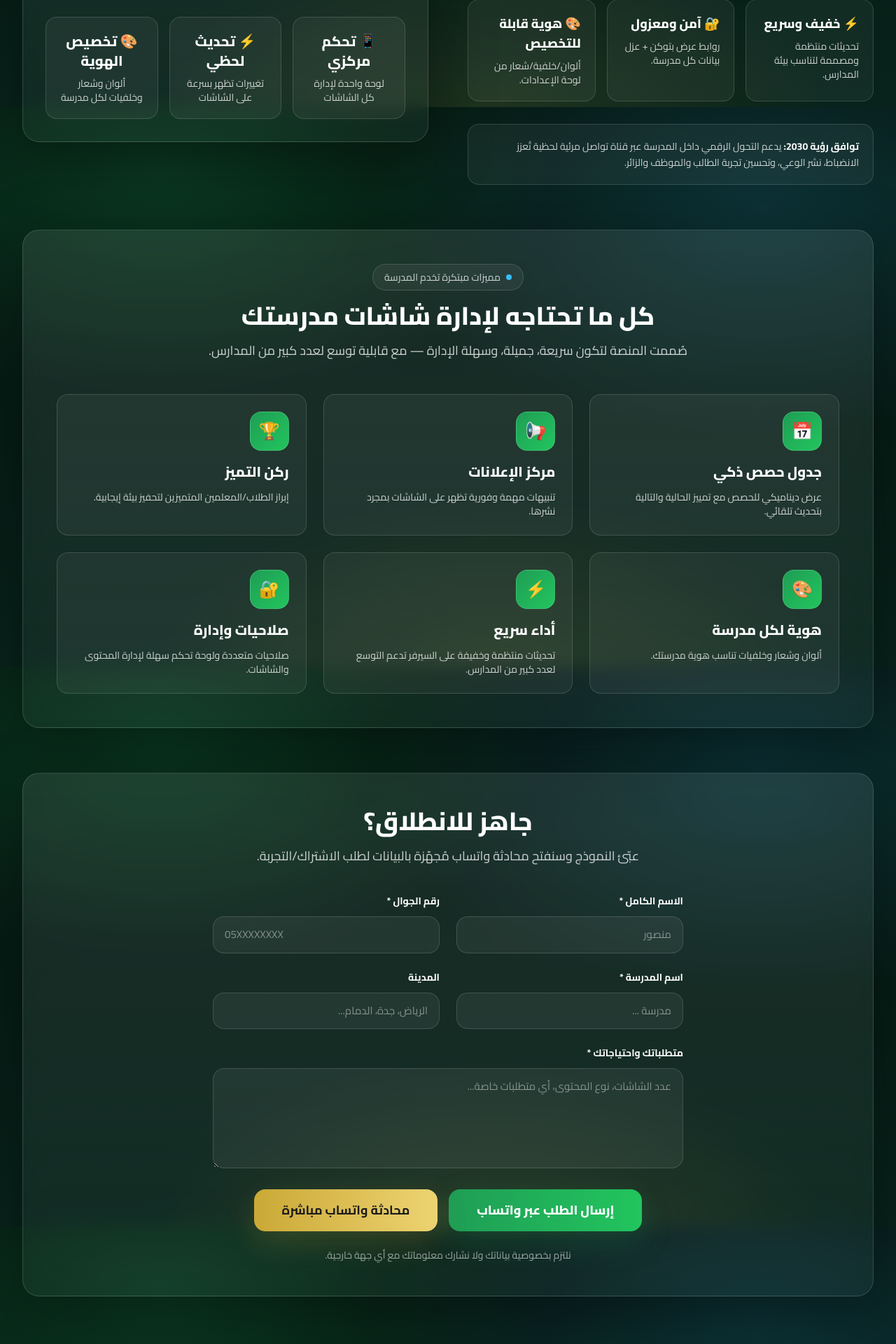
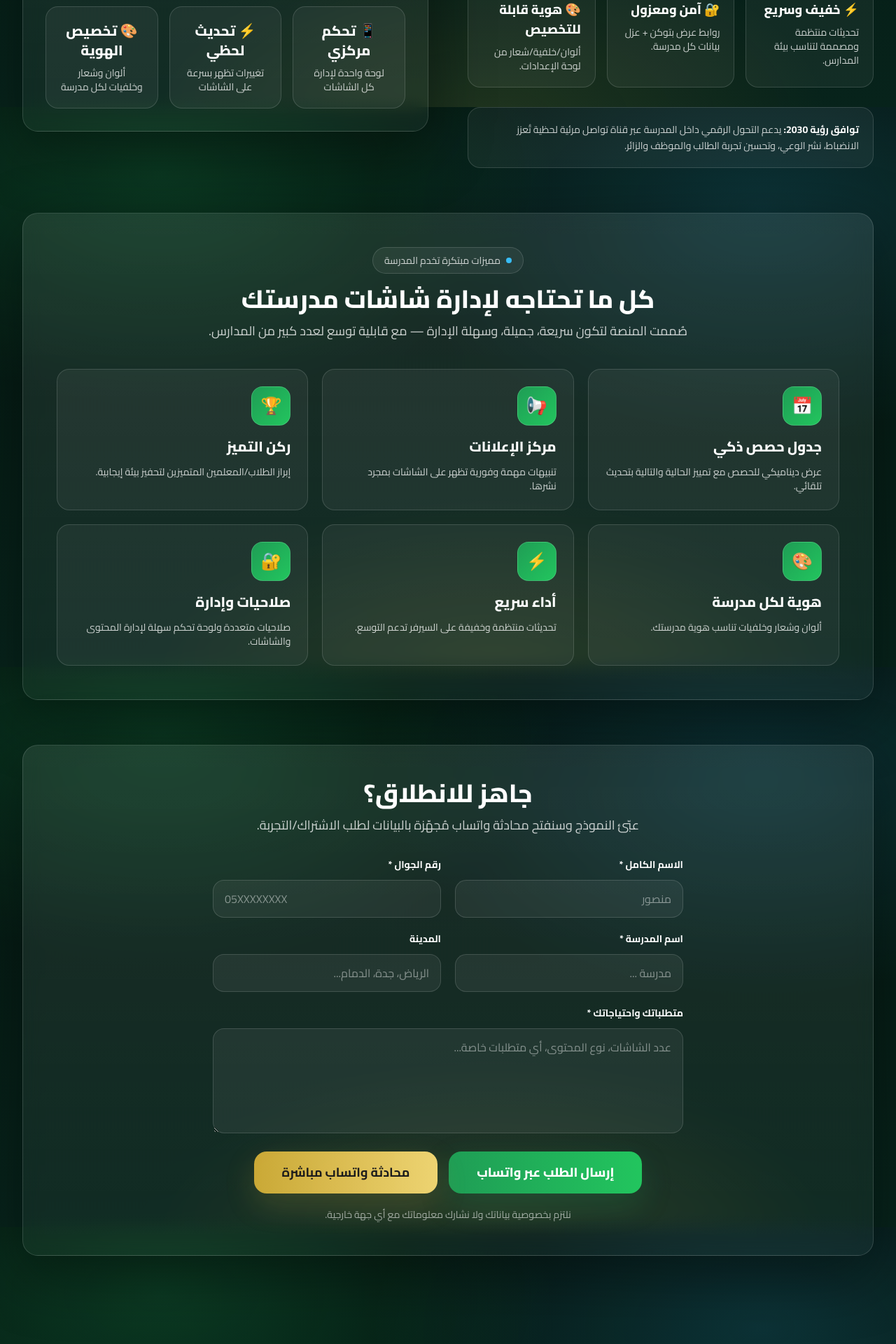
Before and after one commit to azzam1122112-dot/school_display, a Django app: page / in a window 1280 px wide. Shown: the part 647-2567 px from the top of the page at 70% size. Run offline with Django 5.2, Linux system fonts and the light colour scheme; some libraries are stand-ins or nearby versions.

Commit message:
الصفحة الرئيسية تحديث 2

```diff
--- a/templates/website/unconfigured_display.html
+++ b/templates/website/unconfigured_display.html
@@ -7,8 +7,8 @@
   <meta name="theme-color" content="#07231b">
   <title>لوحة العرض الذكية — التحول الرقمي للشاشات المدرسية</title>
 
-  <!-- (تم حذف favicon لتجنب خطأ manifest إذا الملف غير موجود) -->
-  {# <link rel="icon" href="{% static 'favicon.ico' %}"> #}
+  <!-- favicon (آمن بدون static tag لتجنّب Manifest 500) -->
+  <link rel="icon" href="/static/favicon.ico">
 
   <!-- Font -->
   <link rel="preconnect" href="https://fonts.googleapis.com">
@@ -22,7 +22,6 @@
     :root{
       --bg1:#04150f;
       --bg2:#07231b;
-      --navy:#071b2a;
 
       --card:rgba(255,255,255,.06);
       --stroke:rgba(255,255,255,.14);
@@ -34,7 +33,6 @@
       --gold:#d4af37;
       --sky:#38bdf8;
 
-      --danger:#fb7185;
       --radius: 22px;
     }
 
@@ -48,56 +46,83 @@
         radial-gradient(800px 420px at 55% 102%, rgba(212,175,55,.12), transparent 60%),
         linear-gradient(180deg, var(--bg1), var(--bg2));
       overflow-x:hidden;
-      min-height:100vh;
+      /* حل iOS viewport */
+      min-height: 100svh;
+    }
+
+    /* تقليل مشاكل التحريك على الأجهزة الضعيفة/اللمس */
+    @media (prefers-reduced-motion: reduce){
+      *{ animation: none !important; transition: none !important; scroll-behavior: auto !important; }
     }
 
     .glass{
       background:linear-gradient(180deg, rgba(255,255,255,.085), rgba(255,255,255,.04));
       border:1px solid var(--stroke);
       box-shadow:0 24px 90px rgba(0,0,0,.38);
+      border-radius: var(--radius);
+    }
+    /* blur اختياري وبس إذا مدعوم */
+    @supports ((-webkit-backdrop-filter: blur(12px)) or (backdrop-filter: blur(12px))){
+      .glass{
+        -webkit-backdrop-filter: blur(12px);
         backdrop-filter: blur(12px);
+      }
     }
 
     .soft{
       border:1px solid rgba(255,255,255,.14);
       background: rgba(255,255,255,.05);
-      transition: all .25s ease;
+      border-radius: 18px;
     }
+
+    /* hover فقط للأجهزة اللي تدعم hover فعليًا */
+    @media (hover:hover) and (pointer:fine){
+      .soft{ transition: transform .22s ease, box-shadow .22s ease, background .22s ease; }
       .soft:hover{
         background: rgba(255,255,255,.085);
         transform: translateY(-2px);
         box-shadow: 0 12px 40px rgba(0,0,0,.25);
       }
+    }
 
     .btnBrand{
       background: linear-gradient(90deg, rgba(31,157,85,1), rgba(34,197,94,1));
       box-shadow:0 16px 44px rgba(31,157,85,.22);
-      transition: all .25s ease;
+      border-radius: 18px;
+      transition: filter .2s ease, transform .2s ease, box-shadow .2s ease;
     }
-    .btnBrand:hover{
-      filter:brightness(1.08);
-      transform: translateY(-2px);
-      box-shadow:0 20px 50px rgba(31,157,85,.30);
+    .btnBrand:active{ transform: translateY(1px); }
+    @media (hover:hover) and (pointer:fine){
+      .btnBrand:hover{ filter:brightness(1.08); transform: translateY(-2px); box-shadow:0 20px 50px rgba(31,157,85,.30); }
     }
 
     .btnGold{
       background: linear-gradient(90deg, rgba(212,175,55,.95), rgba(255,225,120,.92));
       color:#1b1b1b;
       box-shadow:0 16px 44px rgba(212,175,55,.18);
-      transition: all .25s ease;
+      border-radius: 18px;
+      transition: filter .2s ease, transform .2s ease;
     }
+    .btnGold:active{ transform: translateY(1px); }
+    @media (hover:hover) and (pointer:fine){
       .btnGold:hover{ filter:brightness(1.05); transform: translateY(-2px); }
+    }
 
     .btnGhost{
       background: rgba(255,255,255,.06);
       border:1px solid rgba(255,255,255,.14);
-      transition: all .25s ease;
+      border-radius: 18px;
+      transition: background .2s ease, transform .2s ease;
     }
+    .btnGhost:active{ transform: translateY(1px); }
+    @media (hover:hover) and (pointer:fine){
       .btnGhost:hover{ background: rgba(255,255,255,.12); transform: translateY(-2px); }
+    }
 
     .tag{
       background: rgba(255,255,255,.06);
       border:1px solid rgba(255,255,255,.14);
+      border-radius: 999px;
     }
 
     .inputX{
@@ -108,8 +133,8 @@
       padding:14px 16px;
       outline:none;
       color:#e5e7eb;
-      font-size:15px;
-      transition: all .2s ease;
+      font-size: 16px; /* مهم للـ iOS حتى لا يعمل Zoom */
+      transition: border-color .2s ease, box-shadow .2s ease, background .2s ease;
     }
     .inputX:focus{
       border-color: rgba(34,197,94,.65);
@@ -118,18 +143,21 @@
     }
     .inputX::placeholder{ color: rgba(255,255,255,.45); }
 
-    /* Video */
+    /* Video: aspect-ratio أفضل من padding-bottom، مع fallback */
     .video-wrap{
       position:relative;
       width:100%;
-      padding-bottom:56.25%;
-      border-radius: 22px;
+      border-radius: 18px;
       overflow:hidden;
       background:#000;
       border:1px solid rgba(255,255,255,.14);
+      aspect-ratio: 16 / 9;
+    }
+    @supports not (aspect-ratio: 16 / 9){
+      .video-wrap{ padding-bottom:56.25%; height:0; }
+      .video-wrap iframe{ position:absolute; inset:0; }
     }
     .video-wrap iframe{
-      position:absolute; inset:0;
       width:100%; height:100%;
       border:0;
     }
@@ -145,12 +173,12 @@
     }
     .video-overlay.hide{ opacity:0; pointer-events:none; }
     .play-btn{
-      width:78px; height:78px;
+      width:76px; height:76px;
       border-radius:999px;
       display:flex; align-items:center; justify-content:center;
       background: linear-gradient(135deg, var(--green2), rgba(56,189,248,.9));
       box-shadow:0 16px 60px rgba(34,197,94,.35);
-      font-size:32px;
+      font-size:30px;
     }
 
     @keyframes float { 0%,100%{transform:translateY(0)} 50%{transform:translateY(-10px)} }
@@ -159,11 +187,11 @@
     @keyframes fadeUp { from{opacity:0; transform:translateY(10px)} to{opacity:1; transform:translateY(0)} }
     .fadeUp{ animation: fadeUp .5s ease both; }
 
-    /* Toast */
+    /* Toast مع Safe-area */
     .toast{
       position:fixed;
       left:16px; right:16px;
-      bottom:16px;
+      bottom: calc(16px + env(safe-area-inset-bottom));
       z-index:50;
       max-width:640px;
       margin:0 auto;
@@ -171,91 +199,95 @@
     }
     .toast.show{ display:block; }
 
-    @media (max-width: 768px){
+    /* تحسينات موبايل */
+    @media (max-width: 640px){
+      .floating{ animation: none; } /* لتخفيف الحمل */
       .play-btn{ width:62px; height:62px; font-size:24px; }
-      .video-wrap{ border-radius:16px; }
     }
   </style>
 </head>
 
 <body>
+
   <!-- Header -->
   <header class="relative">
-    <div class="mx-auto max-w-7xl px-4 sm:px-6 lg:px-8 pt-8">
-      <div class="glass rounded-3xl px-6 sm:px-8 py-4 flex items-center justify-between gap-4">
-        <div class="flex items-center gap-4">
-          <div class="h-12 w-12 rounded-2xl soft flex items-center justify-center text-2xl floating">🏫</div>
-          <div>
-            <div class="text-lg sm:text-xl font-extrabold leading-tight"
+    <div class="mx-auto max-w-7xl px-4 sm:px-6 lg:px-8 pt-6 sm:pt-8">
+      <div class="glass px-4 sm:px-6 py-4 flex flex-col sm:flex-row sm:items-center sm:justify-between gap-4">
+        <div class="flex items-center gap-3 sm:gap-4 min-w-0">
+          <div class="h-12 w-12 rounded-2xl soft flex items-center justify-center text-2xl floating shrink-0">🏫</div>
+          <div class="min-w-0">
+            <div class="text-lg sm:text-xl font-extrabold leading-tight truncate"
                  style="background:linear-gradient(90deg, var(--green2), var(--sky)); -webkit-background-clip:text; background-clip:text; color:transparent;">
               لوحة العرض الذكية للمدارس
             </div>
-            <div class="text-xs sm:text-sm" style="color:var(--muted2)">
+            <div class="text-xs sm:text-sm leading-relaxed" style="color:var(--muted2)">
               التحول الرقمي المتكامل للشاشات المدرسية — بما يتوافق مع رؤية المملكة 2030
             </div>
           </div>
         </div>
 
-        <div class="flex items-center gap-3">
-          <a href="{% url 'dashboard:login' %}" class="btnGhost rounded-2xl px-5 py-2.5 text-sm font-bold">تسجيل الدخول</a>
-          <a href="#contact" class="btnBrand rounded-2xl px-5 py-2.5 text-sm font-extrabold flex items-center gap-2">
+        <div class="flex flex-col sm:flex-row items-stretch sm:items-center gap-3">
+          <a href="{% url 'dashboard:login' %}" class="btnGhost px-5 py-3 text-sm font-bold text-center">تسجيل الدخول</a>
+          <a href="#contact" class="btnBrand px-5 py-3 text-sm font-extrabold flex items-center justify-center gap-2 text-center">
             <span>طلب تجربة مجانية</span>
-            <span>→</span>
+            <span aria-hidden="true">→</span>
           </a>
         </div>
       </div>
     </div>
   </header>
 
-  <main class="relative mx-auto max-w-7xl px-4 sm:px-6 lg:px-8 py-10 lg:py-16 space-y-16">
+  <main class="relative mx-auto max-w-7xl px-4 sm:px-6 lg:px-8 py-10 lg:py-16 space-y-14 lg:space-y-16">
+
     <!-- Hero -->
-    <section class="grid grid-cols-1 lg:grid-cols-2 gap-10 lg:gap-14 items-center">
-      <div class="space-y-8 fadeUp">
-        <div class="inline-flex items-center gap-2 rounded-full px-4 py-2 tag text-sm">
+    <section class="grid grid-cols-1 lg:grid-cols-2 gap-8 lg:gap-14 items-center">
+      <div class="space-y-7 fadeUp">
+        <div class="inline-flex items-center gap-2 tag px-4 py-2 text-sm w-fit">
           <span class="h-2 w-2 rounded-full inline-block" style="background:var(--green2)"></span>
           <span style="color:var(--muted)">تحديث تلقائي • هوية لكل مدرسة • لوحة تحكم مركزية</span>
         </div>
 
-        <h1 class="text-4xl sm:text-5xl lg:text-6xl font-extrabold leading-tight">
+        <h1 class="font-extrabold leading-tight"
+            style="font-size:clamp(28px, 4vw, 56px);">
           حوّل شاشات مدرستك إلى
           <span style="background:linear-gradient(90deg, var(--gold), #fde68a); -webkit-background-clip:text; background-clip:text; color:transparent;">
             منصة اتصال ذكية
           </span>
         </h1>
 
-        <p class="text-lg leading-relaxed" style="color:var(--muted)">
+        <p class="leading-relaxed" style="color:var(--muted); font-size:clamp(15px, 1.5vw, 18px);">
           نظام متكامل لعرض المعلومات المدرسية بشكل ديناميكي وجذاب:
           <strong class="text-white">الحصص</strong>، <strong class="text-white">التنبيهات</strong>،
           <strong class="text-white">جدول اليوم</strong>، <strong class="text-white">المتميزون</strong>،
           والإعلانات — مع تحديث تلقائي وتحكم كامل.
         </p>
 
-        <div class="flex flex-col sm:flex-row gap-4 pt-2">
-          <a href="#contact" class="btnBrand rounded-2xl px-8 py-4 text-center font-extrabold text-lg">
+        <div class="flex flex-col sm:flex-row gap-4 pt-1">
+          <a href="#contact" class="btnBrand px-7 py-4 text-center font-extrabold text-base sm:text-lg">
             🚀 ابدأ تجربتك المجانية
           </a>
-          <a href="#demo" class="btnGhost rounded-2xl px-8 py-4 text-center font-bold text-lg flex items-center justify-center gap-2">
-            <span>🎬 شاهد العرض التوضيحي</span>
+          <a href="#demo" class="btnGhost px-7 py-4 text-center font-bold text-base sm:text-lg">
+            🎬 شاهد العرض التوضيحي
           </a>
         </div>
 
-        <!-- ✅ تم استبدال الأرقام الوهمية ببطاقات مزايا بدون أرقام -->
-        <div class="grid grid-cols-1 sm:grid-cols-3 gap-4 pt-6">
-          <div class="soft rounded-2xl p-5">
+        <!-- بدون أرقام وهمية -->
+        <div class="grid grid-cols-1 sm:grid-cols-3 gap-4 pt-4">
+          <div class="soft p-5">
             <div class="text-lg font-extrabold">⚡ خفيف وسريع</div>
             <div class="text-sm mt-2" style="color:var(--muted)">تحديثات منتظمة ومصممة لتناسب بيئة المدارس.</div>
           </div>
-          <div class="soft rounded-2xl p-5">
+          <div class="soft p-5">
             <div class="text-lg font-extrabold">🔐 آمن ومعزول</div>
             <div class="text-sm mt-2" style="color:var(--muted)">روابط عرض بتوكن + عزل بيانات كل مدرسة.</div>
           </div>
-          <div class="soft rounded-2xl p-5">
+          <div class="soft p-5">
             <div class="text-lg font-extrabold">🎨 هوية قابلة للتخصيص</div>
             <div class="text-sm mt-2" style="color:var(--muted)">ألوان/خلفية/شعار من لوحة الإعدادات.</div>
           </div>
         </div>
 
-        <div class="soft rounded-2xl p-5">
+        <div class="soft p-5">
           <div class="text-sm leading-relaxed" style="color:var(--muted)">
             <strong class="text-white">توافق رؤية 2030:</strong>
             يدعم التحول الرقمي داخل المدرسة عبر قناة تواصل مرئية لحظية تُعزز الانضباط، نشر الوعي، وتحسين تجربة الطالب والموظف والزائر.
@@ -264,13 +296,13 @@
       </div>
 
       <!-- Demo Video -->
-      <div id="demo" class="glass rounded-3xl p-6 lg:p-8 fadeUp">
-        <div class="flex items-center justify-between gap-4 mb-6">
+      <div id="demo" class="glass p-5 sm:p-6 lg:p-8 fadeUp">
+        <div class="flex items-center justify-between gap-4 mb-5">
           <div>
-            <div class="font-extrabold text-2xl">🎥 عرض توضيحي سريع</div>
+            <div class="font-extrabold text-xl sm:text-2xl">🎥 عرض توضيحي سريع</div>
             <div class="text-sm mt-2" style="color:var(--muted)">اضغط تشغيل لمشاهدة الفيديو</div>
           </div>
-          <div class="h-14 w-14 rounded-2xl soft flex items-center justify-center text-2xl">⚡</div>
+          <div class="h-14 w-14 rounded-2xl soft flex items-center justify-center text-2xl shrink-0">⚡</div>
         </div>
 
         <div class="video-wrap" data-youtube-url="https://www.youtube.com/watch?v=yqa9aT460GM">
@@ -290,15 +322,15 @@
         </div>
 
         <div class="mt-6 grid grid-cols-1 sm:grid-cols-3 gap-4">
-          <div class="soft rounded-2xl p-5 text-center">
+          <div class="soft p-5 text-center">
             <div class="text-xl font-extrabold mb-2">📱 تحكم مركزي</div>
             <div class="text-sm" style="color:var(--muted)">لوحة واحدة لإدارة كل الشاشات</div>
           </div>
-          <div class="soft rounded-2xl p-5 text-center">
+          <div class="soft p-5 text-center">
             <div class="text-xl font-extrabold mb-2">⚡ تحديث لحظي</div>
             <div class="text-sm" style="color:var(--muted)">تغييرات تظهر بسرعة على الشاشات</div>
           </div>
-          <div class="soft rounded-2xl p-5 text-center">
+          <div class="soft p-5 text-center">
             <div class="text-xl font-extrabold mb-2">🎨 تخصيص الهوية</div>
             <div class="text-sm" style="color:var(--muted)">ألوان وشعار وخلفيات لكل مدرسة</div>
           </div>
@@ -307,34 +339,34 @@
     </section>
 
     <!-- Features -->
-    <section id="features" class="glass rounded-3xl p-8 lg:p-12 fadeUp">
-      <div class="text-center mb-12">
-        <div class="inline-flex items-center gap-2 rounded-full px-4 py-2 tag text-sm mb-4">
+    <section id="features" class="glass p-6 sm:p-8 lg:p-12 fadeUp">
+      <div class="text-center mb-10">
+        <div class="inline-flex items-center gap-2 tag px-4 py-2 text-sm mb-4">
           <span class="h-2 w-2 rounded-full inline-block" style="background:var(--sky)"></span>
           <span style="color:var(--muted)">مميزات مبتكرة تخدم المدرسة</span>
         </div>
-        <h2 class="text-3xl lg:text-4xl font-extrabold mb-4">كل ما تحتاجه لإدارة شاشات مدرستك</h2>
-        <p class="text-lg max-w-3xl mx-auto" style="color:var(--muted)">
+        <h2 class="text-2xl sm:text-3xl lg:text-4xl font-extrabold mb-3">كل ما تحتاجه لإدارة شاشات مدرستك</h2>
+        <p class="text-base sm:text-lg max-w-3xl mx-auto" style="color:var(--muted)">
           صُممت المنصة لتكون سريعة، جميلة، وسهلة الإدارة — مع قابلية توسع لعدد كبير من المدارس.
         </p>
       </div>
 
-      <div id="featuresContainer" class="grid grid-cols-1 md:grid-cols-2 lg:grid-cols-3 gap-6"></div>
+      <div id="featuresContainer" class="grid grid-cols-1 md:grid-cols-2 lg:grid-cols-3 gap-5"></div>
     </section>
 
     <!-- Contact -->
-    <section id="contact" class="glass rounded-3xl p-8 lg:p-12 fadeUp">
-      <div class="text-center mb-10">
-        <h2 class="text-3xl lg:text-4xl font-extrabold mb-4">جاهز للانطلاق؟</h2>
-        <p class="text-lg max-w-2xl mx-auto" style="color:var(--muted)">
+    <section id="contact" class="glass p-6 sm:p-8 lg:p-12 fadeUp">
+      <div class="text-center mb-8">
+        <h2 class="text-2xl sm:text-3xl lg:text-4xl font-extrabold mb-3">جاهز للانطلاق؟</h2>
+        <p class="text-base sm:text-lg max-w-2xl mx-auto" style="color:var(--muted)">
           عبّئ النموذج وسنفتح محادثة واتساب مُجهّزة بالبيانات لطلب الاشتراك/التجربة.
         </p>
       </div>
 
       <div class="max-w-2xl mx-auto">
-        <form id="contactForm" class="space-y-6">
+        <form id="contactForm" class="space-y-5">
           {% csrf_token %}
-          <div class="grid grid-cols-1 md:grid-cols-2 gap-6">
+          <div class="grid grid-cols-1 md:grid-cols-2 gap-5">
             <div>
               <label class="block text-sm font-bold mb-3">الاسم الكامل *</label>
               <input name="name" type="text" class="inputX" placeholder="منصور" required>
@@ -345,7 +377,7 @@
             </div>
           </div>
 
-          <div class="grid grid-cols-1 md:grid-cols-2 gap-6">
+          <div class="grid grid-cols-1 md:grid-cols-2 gap-5">
             <div>
               <label class="block text-sm font-bold mb-3">اسم المدرسة *</label>
               <input name="school" type="text" class="inputX" placeholder="مدرسة ..." required>
@@ -362,24 +394,25 @@
           </div>
 
           <div class="flex flex-col sm:flex-row gap-4 justify-center">
-            <button type="submit" class="btnBrand rounded-2xl px-10 py-4 font-extrabold text-lg">
+            <button type="submit" class="btnBrand px-10 py-4 font-extrabold text-base sm:text-lg w-full sm:w-auto">
               إرسال الطلب عبر واتساب
             </button>
             <a href="https://wa.me/966546868219" target="_blank" rel="noopener"
-               class="btnGold rounded-2xl px-10 py-4 font-bold text-lg text-center">
+               class="btnGold px-10 py-4 font-bold text-base sm:text-lg text-center w-full sm:w-auto">
               محادثة واتساب مباشرة
             </a>
           </div>
 
-          <p class="text-center text-sm mt-6" style="color:var(--muted2)">
+          <p class="text-center text-sm mt-4" style="color:var(--muted2)">
             نلتزم بخصوصية بياناتك ولا نشارك معلوماتك مع أي جهة خارجية.
           </p>
         </form>
       </div>
     </section>
+
   </main>
 
-  <footer class="border-t border-white/10 mt-20 py-10">
+  <footer class="border-t border-white/10 mt-16 py-10">
     <div class="mx-auto max-w-7xl px-4 sm:px-6 lg:px-8">
       <div class="grid grid-cols-1 md:grid-cols-4 gap-8">
         <div>
@@ -413,9 +446,9 @@
           <div class="font-bold mb-4">تابعنا</div>
           <div class="flex gap-4">
             <a href="https://wa.me/966546868219" target="_blank" rel="noopener"
-               class="h-10 w-10 rounded-full soft flex items-center justify-center hover:bg-white/10 transition">🟢</a>
-            <a href="#demo" class="h-10 w-10 rounded-full soft flex items-center justify-center hover:bg-white/10 transition">🎥</a>
-            <a href="#contact" class="h-10 w-10 rounded-full soft flex items-center justify-center hover:bg-white/10 transition">📝</a>
+               class="h-10 w-10 rounded-full soft flex items-center justify-center">🟢</a>
+            <a href="#demo" class="h-10 w-10 rounded-full soft flex items-center justify-center">🎥</a>
+            <a href="#contact" class="h-10 w-10 rounded-full soft flex items-center justify-center">📝</a>
           </div>
         </div>
       </div>
@@ -430,7 +463,7 @@
 
   <!-- Toast -->
   <div id="toast" class="toast">
-    <div class="glass rounded-2xl p-4 flex items-start gap-3">
+    <div class="glass p-4 flex items-start gap-3">
       <div class="h-10 w-10 rounded-xl soft flex items-center justify-center">✅</div>
       <div class="flex-1">
         <div class="font-extrabold">تم تجهيز رسالة واتساب</div>
@@ -462,12 +495,12 @@
       { icon:'📢', title:'مركز الإعلانات', description:'تنبيهات مهمة وفورية تظهر على الشاشات بمجرد نشرها.' },
       { icon:'🏆', title:'ركن التميز', description:'إبراز الطلاب/المعلمين المتميزين لتحفيز بيئة إيجابية.' },
       { icon:'🎨', title:'هوية لكل مدرسة', description:'ألوان وشعار وخلفيات تناسب هوية مدرستك.' },
-      { icon:'⚡', title:'أداء سريع', description:'تحديثات منتظمة وخفيفة على السيرفر تدعم التوسع لعدد كبير من المدارس.' },
+      { icon:'⚡', title:'أداء سريع', description:'تحديثات منتظمة وخفيفة على السيرفر تدعم التوسع.' },
       { icon:'🔐', title:'صلاحيات وإدارة', description:'صلاحيات متعددة ولوحة تحكم سهلة لإدارة المحتوى والشاشات.' },
     ];
     const fCont = document.getElementById('featuresContainer');
     fCont.innerHTML = features.map(f => `
-      <div class="soft rounded-2xl p-6">
+      <div class="soft p-6">
         <div class="h-14 w-14 rounded-2xl flex items-center justify-center text-2xl"
              style="background:linear-gradient(135deg, var(--green), var(--green2)); border:1px solid rgba(255,255,255,.14)">
           ${f.icon}
@@ -477,7 +510,7 @@
       </div>
     `).join('');
 
-    // ---------- YouTube (Reliable lazy autoplay) ----------
+    // ---------- YouTube ----------
     function extractYouTubeId(url) {
       try {
         const u = new URL(url);
@@ -505,13 +538,12 @@
       overlay.classList.add('hide');
       setTimeout(() => overlay.style.display = 'none', 250);
     }
-
     overlay.addEventListener('click', playYouTube);
     overlay.addEventListener('keydown', (e) => {
       if (e.key === 'Enter' || e.key === ' ') { e.preventDefault(); playYouTube(); }
     });
 
-    // ---------- Contact Form -> WhatsApp ----------
+    // ---------- Contact -> WhatsApp ----------
     const toast = document.getElementById('toast');
     const toastClose = document.getElementById('toastClose');
 
@@ -546,8 +578,7 @@ ${data.requirements || '-'}
 
       showToast();
       const url = `https://wa.me/966546868219?text=${encodeURIComponent(msg)}`;
-      window.open(url, '_blank', 'noopener');
-
+      window.open(url, '_blank', 'noopener,noreferrer');
       this.reset();
     });
   </script>
```
Lines whose indentation alone changed are shown as unchanged.
